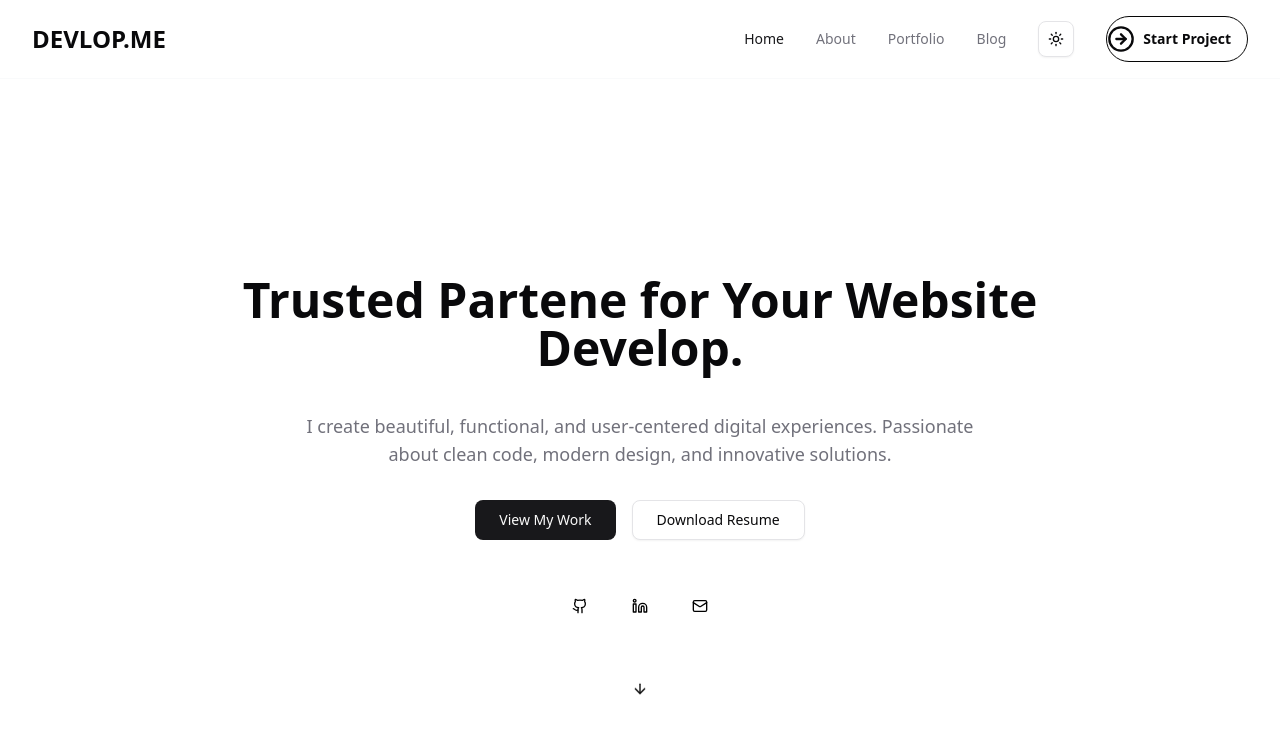
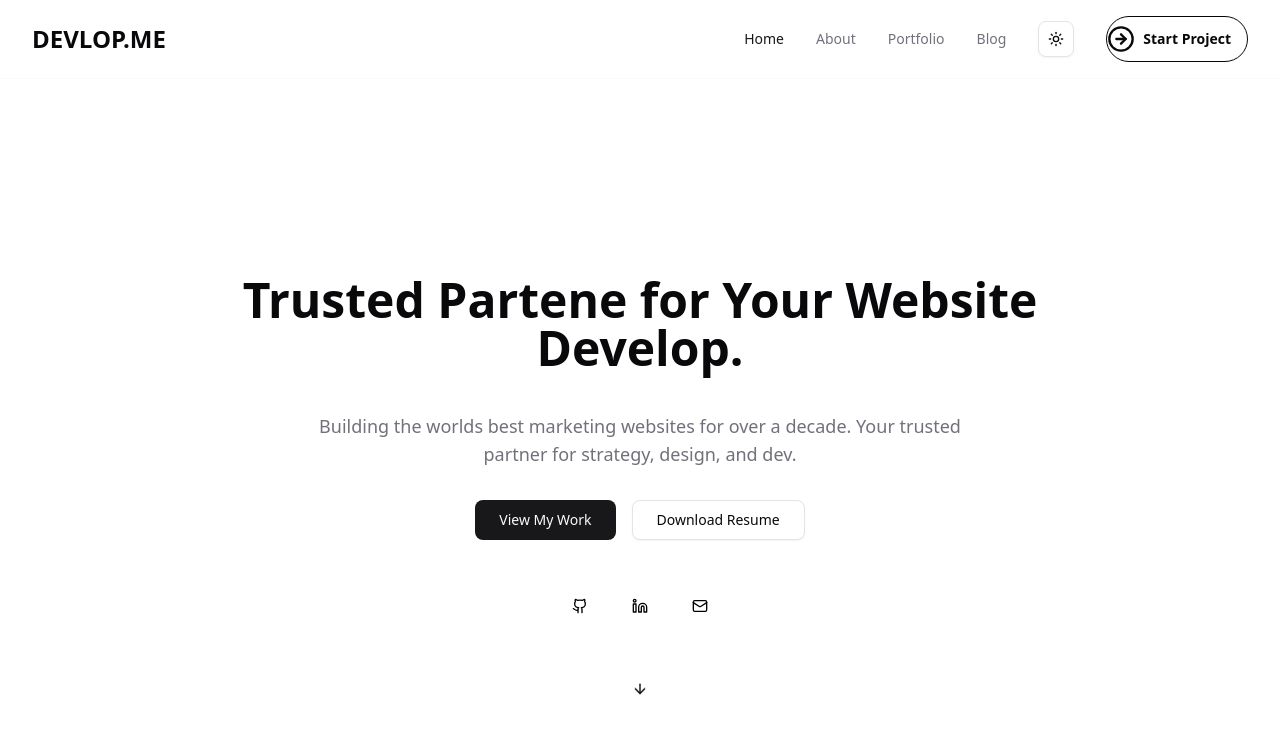
Before and after one commit to wptasmina/raintor-portfolio, a Next.js app: page / in a window 1280 px wide. Shown: the top 734 px of the page. Built offline with nearby package versions, Linux system fonts and the light colour scheme.

Commit message:
subHeading add

```diff
--- a/components/hero.tsx
+++ b/components/hero.tsx
@@ -26,8 +26,7 @@ export function Hero() {
           />
 
           <p className="text-lg text-muted-foreground max-w-2xl mx-auto mb-8">
-            I create beautiful, functional, and user-centered digital experiences. Passionate about clean code, modern
-            design, and innovative solutions.
+            Building the worlds best marketing websites for over a decade. Your trusted partner for strategy, design, and dev.
           </p>
         </div>
 
```
